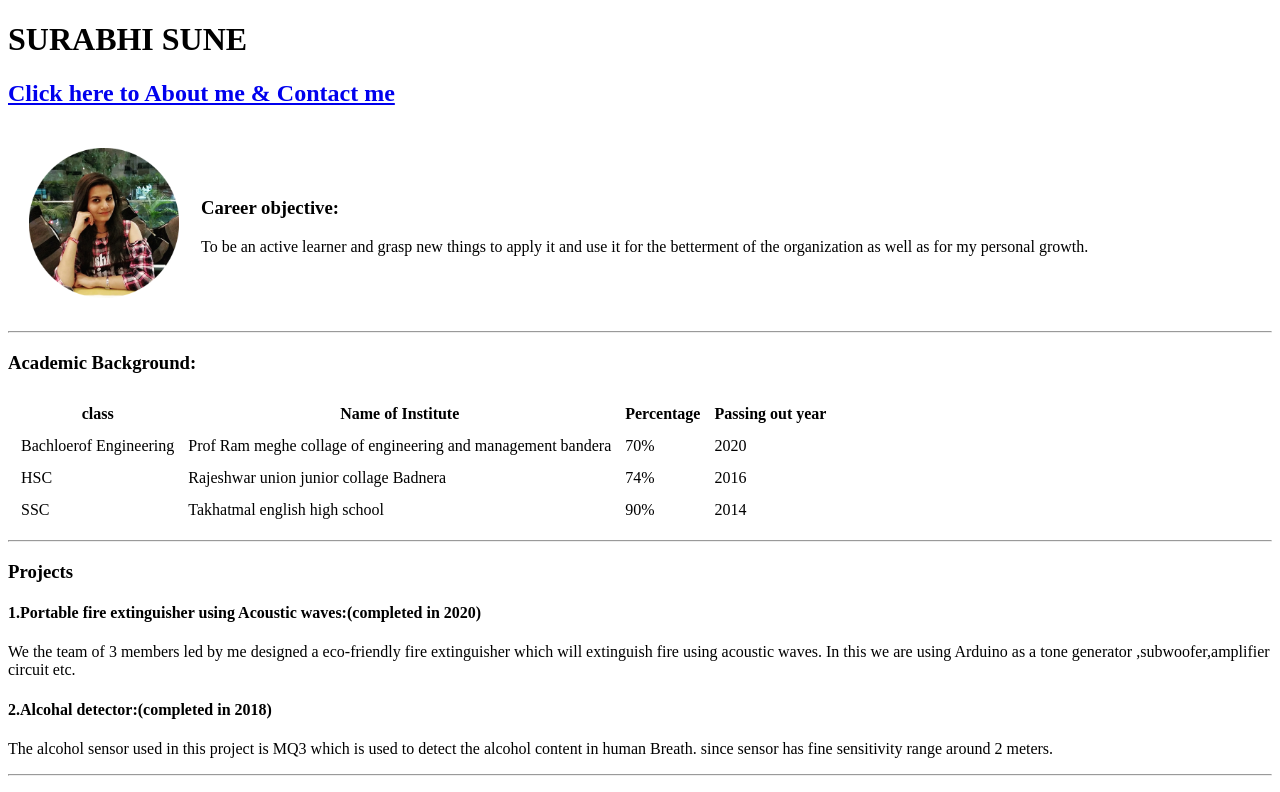
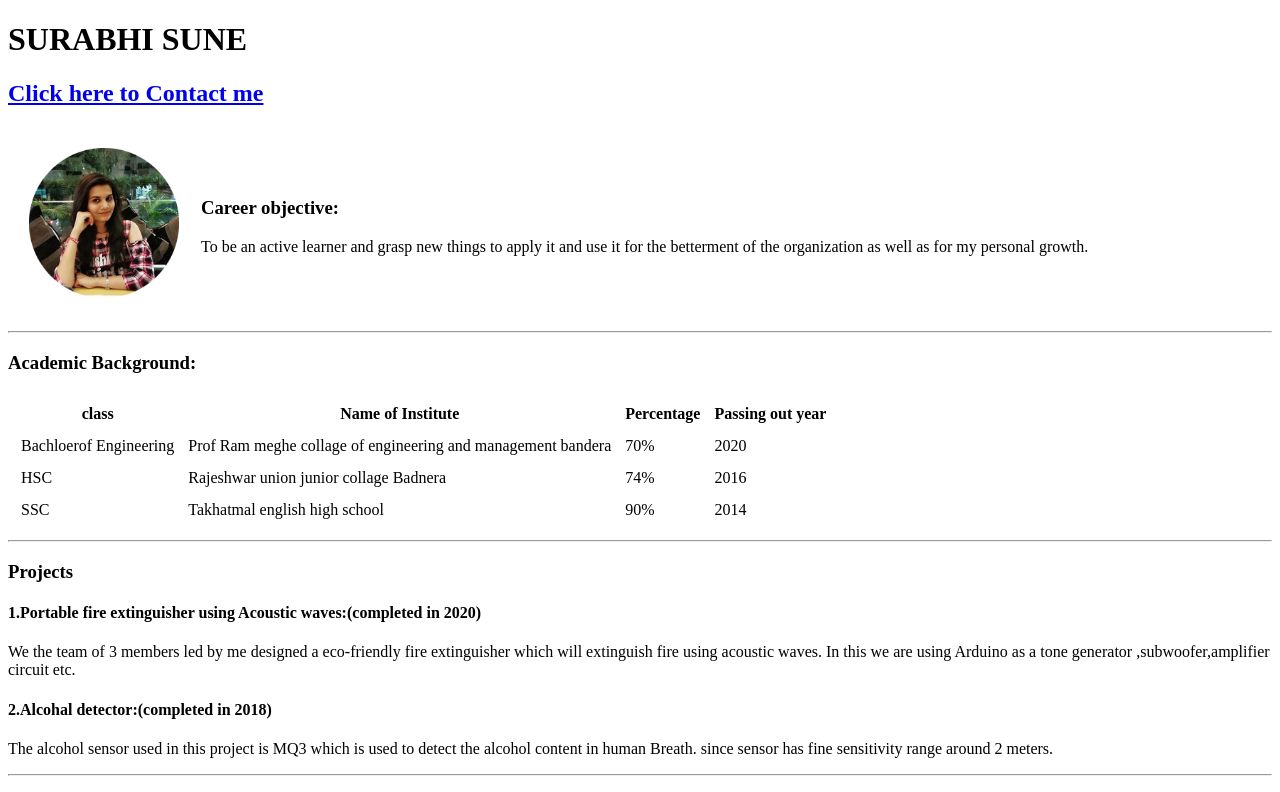
Before and after one commit to surabhisune/CV, a plain HTML site: page index.html in a window 1280 px wide. Shown: the top 792 px of the page. Drawn offline with Linux system fonts and the light colour scheme.

Commit message:
Update index.html

```diff
--- a/index.html
+++ b/index.html
@@ -6,7 +6,7 @@
   </head>
   <body>
     <h1><strong>SURABHI SUNE</strong></h1>
-    <h2><a href="about.html"> Click here to About me & Contact me</a></h2>
+    <h2><a href="about.html"> Click here to Contact me</a></h2>
     <table cellspacing="20">
       <tr>
         <td><img src="circle-cropped.png" height='150' weidth='150' alt="upload soon"></td>
```
